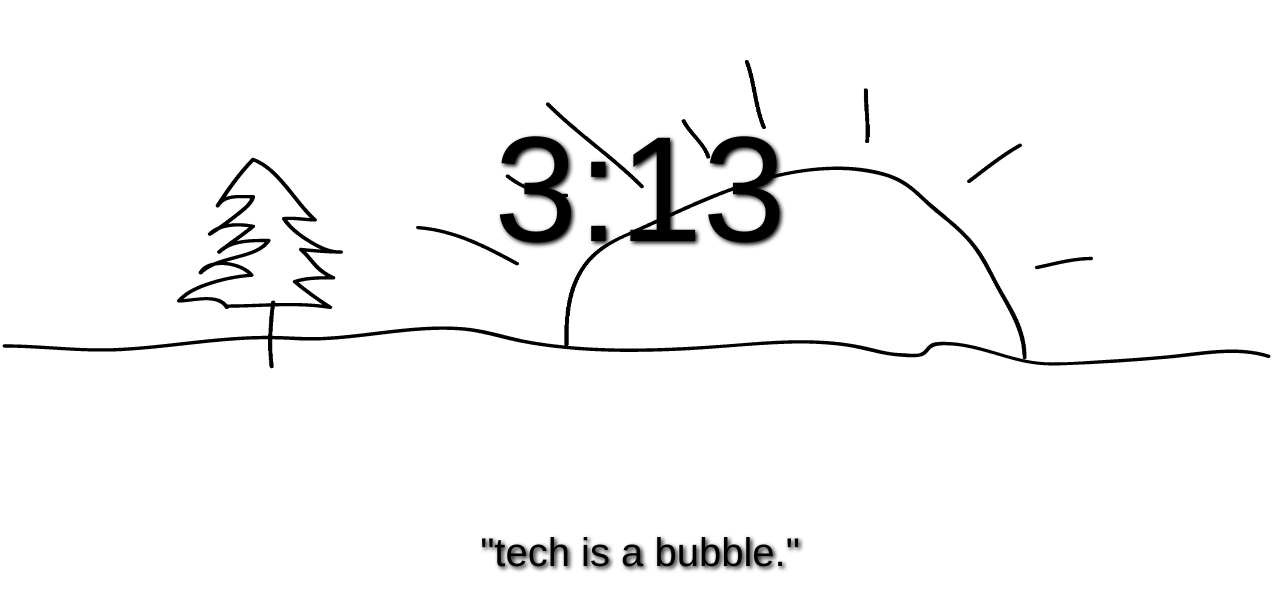
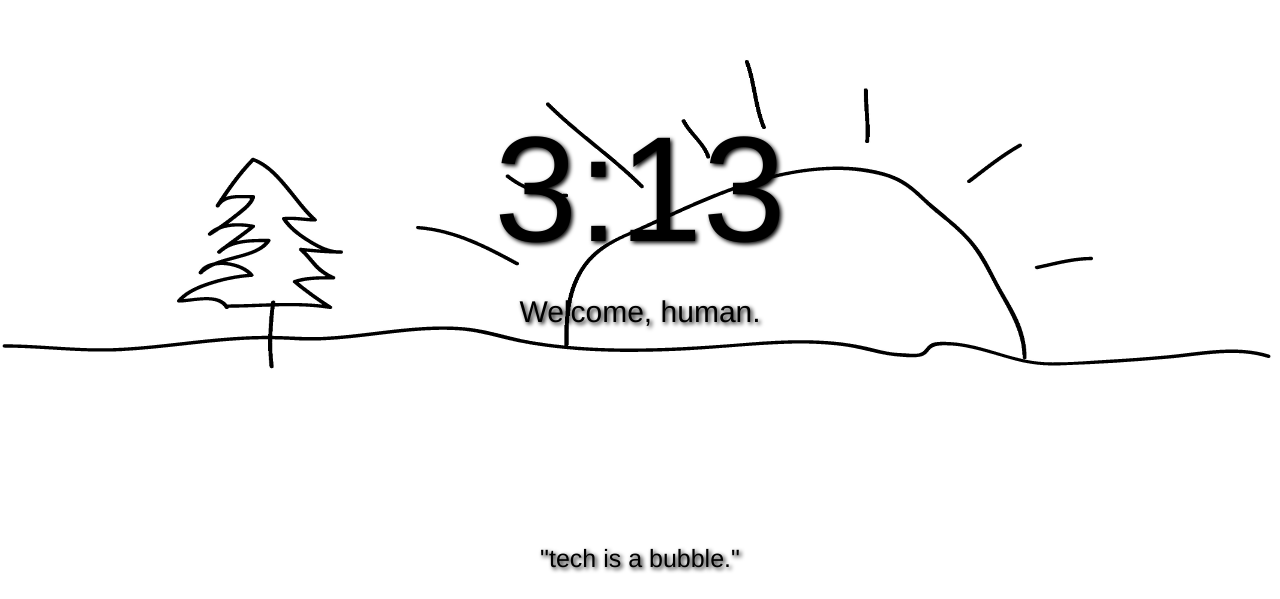
Before and after one commit to inertia-dashboard/inertia-dashboard.github.io, a plain HTML site: page index.html in a window 1280 px wide. Shown: the part 217-816 px from the top of the page. Drawn offline with Linux system fonts and the light colour scheme; some packages are replaced by stand-ins of ours.

Commit message:
welcome message

```diff
--- a/index.html
+++ b/index.html
@@ -11,6 +11,7 @@
 	<title>Inertia</title>
 </head>
 <body onload = "init();">
+	<p><div id="welcome"> Welcome, human. </div></p>
 	<div id="time"></div>
 	<div id="quotebox"></div>
 	<div id="temperaturebox"></div>
--- a/style.css
+++ b/style.css
@@ -15,9 +15,9 @@ body {
 #quotebox {
 	opacity: 1;
 	display: block;
-	font-size: 40px;
+	font-size: 25px;
 	position: absolute;
-        bottom: 8px;
+        bottom: 10px;
         width: 100%;
         text-align: center;
 }
@@ -45,3 +45,14 @@ body {
 	text-align: center;
 
 }
+
+#welcome {
+	opacity: 1;
+	display: block;
+	font-size: 30px;
+	position: absolute;
+        left: 0;
+	top: 64%;
+	width: 100%;
+	text-align: center;
+}
```
